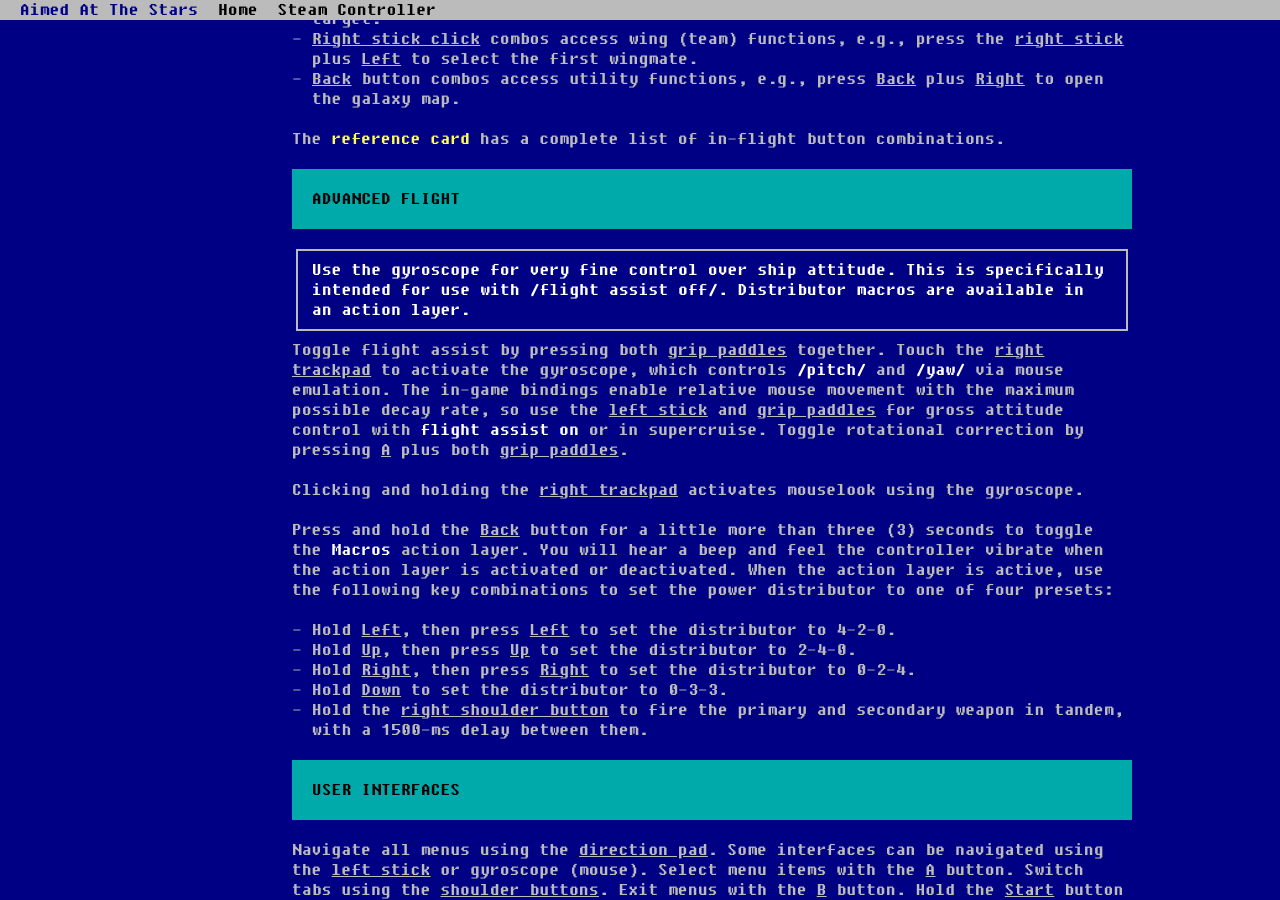
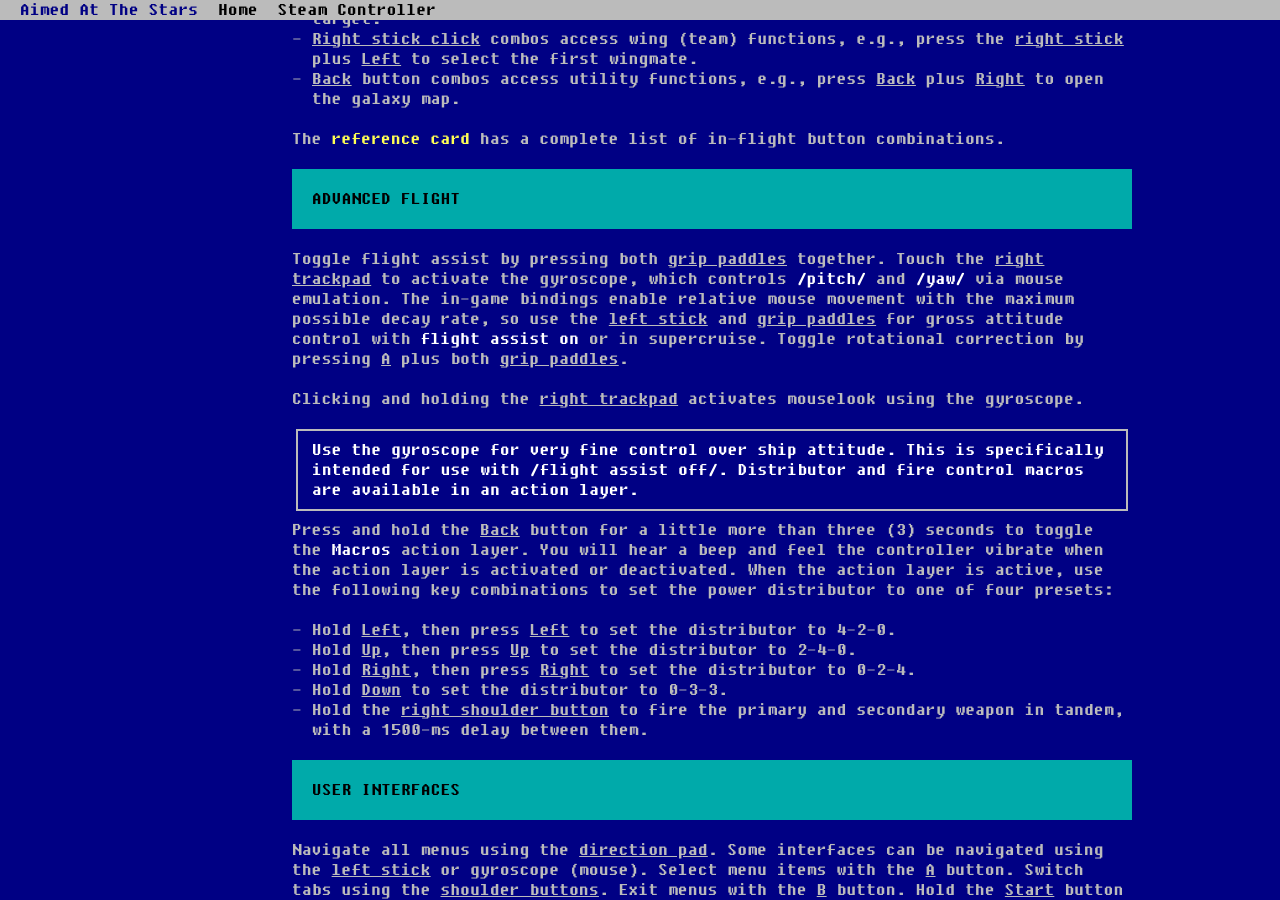
Before and after one commit to irtnog/aimedatthestars.org, a Jekyll site: the page built from bafpm/index.html, in a window 1280 px wide and 900 px high, scrolled down 1953 px. Built offline with Jekyll 4.4.1, drawn with Linux system fonts in a browser that asks for light colours.

Commit message:
feat(bafpm): reword section summary to mention fire control macros

```diff
--- a/bafpm/index.html
+++ b/bafpm/index.html
@@ -115,9 +115,9 @@
         <div class="page-header">
           <h1>Advanced Flight</h1>
         </div>
-        <p class="lead">Use the gyroscope for very fine control over ship attitude.  This is specifically intended for use with <em>flight assist off</em>.  Distributor macros are available in an action layer.</p>
         <p>Toggle flight assist by pressing both <u>grip paddles</u> together.  Touch the <u>right trackpad</u> to activate the gyroscope, which controls <em>pitch</em> and <em>yaw</em> via mouse emulation.  The in-game bindings enable relative mouse movement with the maximum possible decay rate, so use the <u>left stick</u> and <u>grip paddles</u> for gross attitude control with <strong>flight assist on</strong> or in supercruise.  Toggle rotational correction by pressing <u>A</u> plus both <u>grip paddles</u>.</p>
         <p>Clicking and holding the <u>right trackpad</u> activates mouselook using the gyroscope.</p>
+        <p class="lead">Use the gyroscope for very fine control over ship attitude.  This is specifically intended for use with <em>flight assist off</em>.  Distributor and fire control macros are available in an action layer.</p>
         <p>Press and hold the <u>Back</u> button for a little more than three (3) seconds to toggle the <strong>Macros</strong> action layer.  You will hear a beep and feel the controller vibrate when the action layer is activated or deactivated.  When the action layer is active, use the following key combinations to set the power distributor to one of four presets:</p>
         <ul class="cardinal">
           <li>Hold <u>Left</u>, then press <u>Left</u> to set the distributor to 4-2-0.</li>
```
